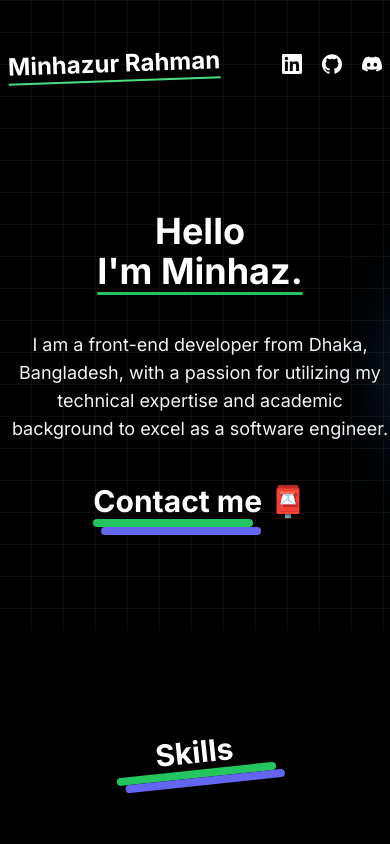
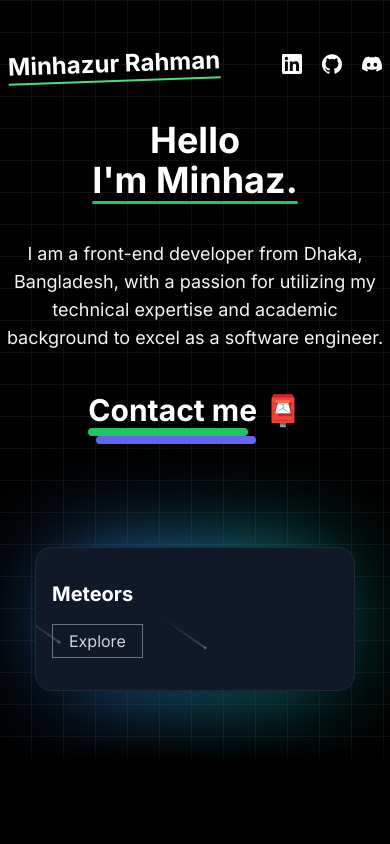
Before and after one commit to Minhaz3896/portfolio, a Next.js app: page / in a window 390 px wide. Shown: the top 844 px of the page. Built offline with nearby package versions, Linux system fonts and the light colour scheme.

Commit message:
Projects:Fixed responsiveness for cards

```diff
--- a/components/Hero.tsx
+++ b/components/Hero.tsx
@@ -5,7 +5,7 @@ import { Meteors } from "./ui/meteors";
 
 const Hero = () => {
   return (
-    <main className="min-h-[60vh] flex flex-row gap-10 lg:flex-row lg:gap-0 items-center justify-between animate-move-up ">
+    <main className="min-h-[70vh] mb-10 pb-5  md:min-h-[60vh] md:pb-0 flex flex-col gap-10 lg:flex-row lg:gap-0 items-center justify-between animate-move-up ">
       <div className="space-y-10 text-center lg:text-left">
         <h1 className="text-4xl lg:text-7xl font-bold">
           Hello
--- a/components/Projects.tsx
+++ b/components/Projects.tsx
@@ -10,7 +10,7 @@ const projects = [
   {
     title: "Portfolio",
     tech: [SiReact,SiTailwindcss,SiTypescript,SiNextdotjs ],
-    link: "https://www.youtube.com/",
+    link: "https://minhazur.netlify.app/",
     cover: "/project-1.PNG",
     background: "bg-indigo-500",
   },
@@ -44,11 +44,11 @@ const Projects = () => {
         text={"Projects"}
         className={"flex flex-col items-center justify-center rotate-6"}
       />
-      <div className="grid grid-col-1 sm:grid-cols-2 pt-20 gap-5">
+      <div className="grid grid-col-1 sm:grid-cols-2 pt-20 gap-5 ">
         {projects.map((projects, index) => {
           return (
             <Link href={projects.link} key={index}>
-              <div className={cn("p-5 rounded-xl ", projects.background)}>
+              <div className={cn("p-2 md:p-5 rounded-xl ", projects.background)}>
                 <DirectionAwareHover imageUrl={projects.cover} className="w-full space-y-5 cursor-pointer">
                   <div className="space-y-5">
                   <h1 className="text-2xl font-bold">{projects.title}</h1>
--- a/components/ui/direction-aware-hover.tsx
+++ b/components/ui/direction-aware-hover.tsx
@@ -89,7 +89,7 @@ export const DirectionAwareHover = ({
             <Image
               alt="image"
               className={cn(
-                "h-72 w--full object-cover scale-[1.15] ",
+                "h-32 w-full md:h-72  object-cover md:object-cover scale-[1.15] ",
                 imageClassName
               )}
               width="1000"
```
